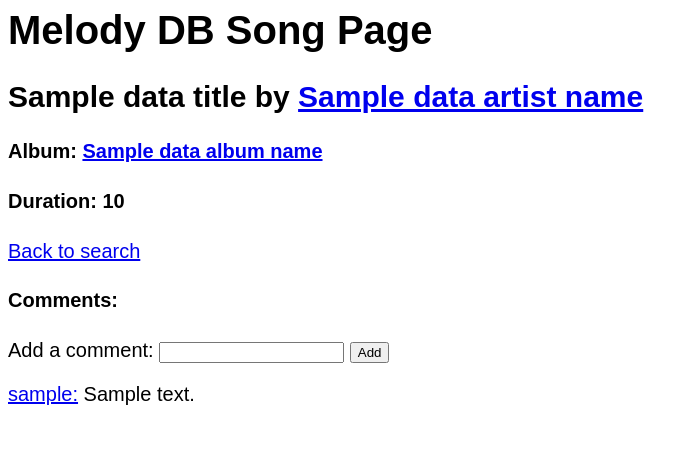
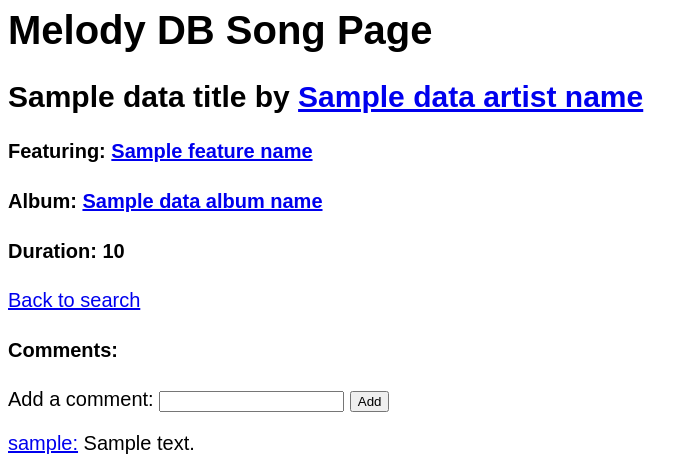
Before and after one commit to angsam-git/MelodyDB, a Flask app: template templates/song.html in a window 1280 px wide. Shown: the top 454 px of the page, without its empty margins (0-699 px from the left). Run offline with Flask 2, Linux system fonts and the light colour scheme; the template is opened without the code that fills it: most values are stand-ins (such as "Sample title", 1, 10 or a date in 2020); parts of the project's set-up code (start-up, migrations or seed data) failed here and were passed over.

Commit message:
Added artist features to song page

```diff
--- a/server.py
+++ b/server.py
@@ -247,6 +247,7 @@ def song():
   # album_ids = []
   # artist_ids = []
   durations = []
+  features = []
   for result in cursor:
     titles.append(result['title'])
     ids.append(result['song_id'])
@@ -256,6 +257,7 @@ def song():
     seconds = (ms // 1000) % 60
     mins = (ms // 60000) % 60
     durations.append("{} min, {} sec".format(mins, seconds))
+    features.append(result['artist_features'])
 
 
   if len(ids) == 0:
@@ -268,6 +270,17 @@ def song():
   song_id = ids[0]
   album_id = ids[1]
   artist_id = ids[2]
+  feature_names = []
+
+  ##GET ARTIST FEATURES FOR SONG PAGE
+  try:
+    for i in range(len(features[0])):
+      cursor = g.conn.execute("SELECT * FROM artist WHERE artist_id = %s", features[0][i])
+      for result in cursor:
+        feature_names.append(result['name'])
+      cursor.close()
+  except:
+    features[0] = ""
 
   ##GET ALBUM NAME FOR SONG PAGE
   cursor = g.conn.execute("SELECT * FROM album WHERE album_id = %s", album_id)
@@ -297,7 +310,8 @@ def song():
     for result in cursor:
       user_names.append(result['username'])
     cursor.close()
-  context = dict(album_id = album_id,artist_id = artist_id,data_titles = titles, data_ids = ids, data_album_names = album_names, data_artist_names = artist_names, durations=durations,comments=comments,user_ids=user_ids,user_names=user_names)
+  context = dict(album_id = album_id,artist_id = artist_id,data_titles = titles, data_ids = ids, data_album_names = album_names, data_artist_names = artist_names,
+                  durations=durations,comments=comments,user_ids=user_ids,user_names=user_names, features=features, feature_names=feature_names)
   return render_template("song.html", **context)
 
 ## Executes when a song hyperlink is clicked
--- a/templates/song.html
+++ b/templates/song.html
@@ -10,8 +10,20 @@
 <body>
   <h1>Melody DB Song Page</h1>
   <h2>{{data_titles[0]}} by <a href="/artist_id/{{artist_id}}">{{data_artist_names[0]}}</a></h2>
+  {% if features[0] != "" %}
+    <h4>Featuring:
+      {% for i in features[0] %}
+        {% set outer_loop = loop %}
+        {% for j in feature_names %}
+          {% if outer_loop.index0 == loop.index0 %}
+        <a href="/artist_id/{{i}}">{{j}}</a>
+          {% endif %}
+        {% endfor %}
+      {% endfor %}
+  {% endif %}</h4>
   <h4>Album: <a href="/album_id/{{album_id}}">{{data_album_names[0]}}</a></h4>
   <h4>Duration: {{durations[0]}}</h4>
+
   <p><a href="/">Back to search</a></p>
   <h4>Comments:</h4>
   <form method="POST" action="/song_comment">
```
